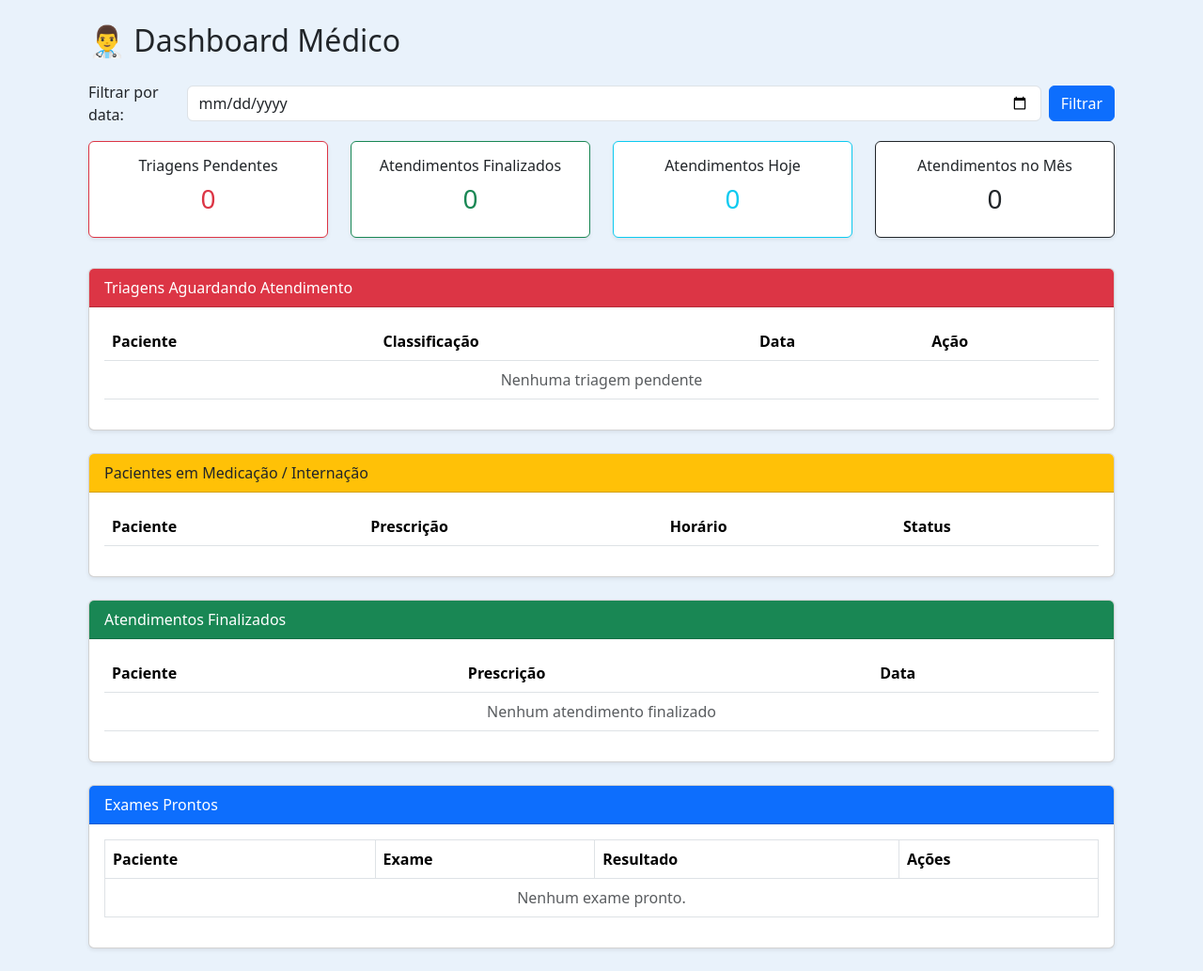
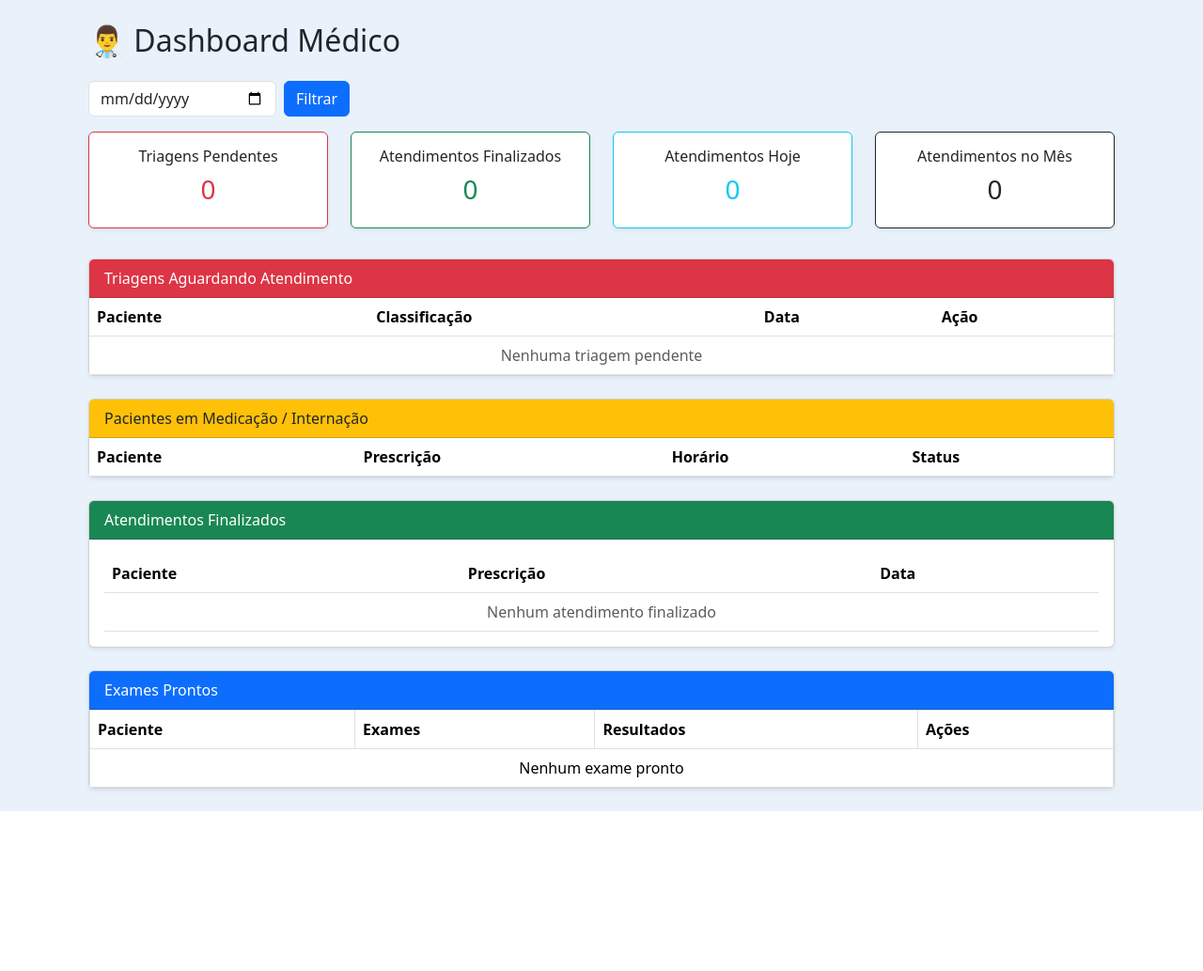
Before and after one commit to rfalves-wq/saude, a Django app: page /medico/dashboard/ in a window 1280 px wide. Shown: the part 56-1089 px from the top of the page at 94% size. After the commit the page ends 919 px from the top, so only its background shows below. Run offline with Django 5.2, Linux system fonts and the light colour scheme; a user stored in the database is signed in; data comes from the database, SQL or seed files in the repository; both versions use the stored data as it was after the commit; lists and menus that the app fills with data are empty; some libraries are stand-ins or nearby versions.

Commit message:
laboratorio_autalizado

```diff
--- a/medico/templates/medico/dashboard.html
+++ b/medico/templates/medico/dashboard.html
@@ -1,20 +1,19 @@
 {% extends 'usuarios/base.html' %}
+{% load static %}
 
 {% block title %}Dashboard Médico{% endblock %}
 
 {% block content %}
 <div class="container mt-4">
-
     <h2 class="mb-4">👨‍⚕️ Dashboard Médico</h2>
 
-    <!-- FILTRO -->
-    <form method="get" class="mb-3 d-flex align-items-center">
-        <label class="me-2">Filtrar por data:</label>
-        <input type="date" name="data_atendimento" value="{{ data_filtro }}" class="form-control me-2">
-        <button class="btn btn-primary">Filtrar</button>
+    <!-- FILTRO DE DATA -->
+    <form method="get" class="mb-3 d-flex align-items-center gap-2">
+        <input type="date" name="data_atendimento" value="{{ data_filtro }}" class="form-control" style="max-width: 200px;">
+        <button type="submit" class="btn btn-primary">Filtrar</button>
     </form>
 
-    <!-- CARDS -->
+    <!-- CARDS DE TOTAIS -->
     <div class="row mb-4">
         <div class="col-md-3 mb-2">
             <div class="card shadow-sm border-danger text-center">
@@ -24,7 +23,6 @@
                 </div>
             </div>
         </div>
-
         <div class="col-md-3 mb-2">
             <div class="card shadow-sm border-success text-center">
                 <div class="card-body">
@@ -33,7 +31,6 @@
                 </div>
             </div>
         </div>
-
         <div class="col-md-3 mb-2">
             <div class="card shadow-sm border-info text-center">
                 <div class="card-body">
@@ -42,7 +39,6 @@
                 </div>
             </div>
         </div>
-
         <div class="col-md-3 mb-2">
             <div class="card shadow-sm border-dark text-center">
                 <div class="card-body">
@@ -53,13 +49,13 @@
         </div>
     </div>
 
-    <!-- TRIAGENS -->
+    <!-- TRIAGENS PENDENTES -->
     <div class="card shadow-sm mb-4">
         <div class="card-header bg-danger text-white">
             Triagens Aguardando Atendimento
         </div>
-        <div class="card-body">
-            <table class="table table-hover align-middle">
+        <div class="card-body p-0">
+            <table class="table table-hover align-middle mb-0">
                 <thead>
                     <tr>
                         <th>Paciente</th>
@@ -87,16 +83,12 @@
                         </td>
                         <td>{{ t.data_triagem|date:"d/m/Y H:i" }}</td>
                         <td>
-                            <a href="{% url 'iniciar_atendimento' t.id %}" class="btn btn-sm btn-primary">
-                                Atender
-                            </a>
+                            <a href="{% url 'iniciar_atendimento' t.id %}" class="btn btn-sm btn-primary">Atender</a>
                         </td>
                     </tr>
                     {% empty %}
                     <tr>
-                        <td colspan="4" class="text-center text-muted">
-                            Nenhuma triagem pendente
-                        </td>
+                        <td colspan="4" class="text-center text-muted">Nenhuma triagem pendente</td>
                     </tr>
                     {% endfor %}
                 </tbody>
@@ -109,8 +101,8 @@
         <div class="card-header bg-warning text-dark">
             Pacientes em Medicação / Internação
         </div>
-        <div class="card-body">
-            <table class="table table-hover align-middle">
+        <div class="card-body p-0">
+            <table class="table table-hover align-middle mb-0">
                 <thead>
                     <tr>
                         <th>Paciente</th>
@@ -120,13 +112,12 @@
                     </tr>
                 </thead>
                 <tbody>
-
                     {% for a in aguardando_medicacao %}
                     <tr>
                         <td>{{ a.paciente.nome }}</td>
                         <td>{{ a.prescricao|default:"-" }}</td>
-                        <td>{{ a.horario_medicacao|date:"d/m/Y H:i"|default:"-" }}</td>
-                        <td><span class="badge bg-warning">Aguardando técnico</span></td>
+                        <td>{{ a.horario_medicacao|time:"H:i"|default:"-" }}</td>
+                        <td><span class="badge bg-warning text-dark">Aguardando técnico</span></td>
                     </tr>
                     {% endfor %}
 
@@ -134,7 +125,7 @@
                     <tr>
                         <td>{{ a.paciente.nome }}</td>
                         <td>{{ a.prescricao|default:"-" }}</td>
-                        <td>{{ a.horario_medicacao|date:"d/m/Y H:i"|default:"-" }}</td>
+                        <td>{{ a.horario_medicacao|time:"H:i"|default:"-" }}</td>
                         <td>
                             <a href="{% url 'decidir_atendimento' a.id %}" class="btn btn-sm btn-primary">
                                 Dispensar / Internar
@@ -151,7 +142,6 @@
                         <td><span class="badge bg-danger">Internado</span></td>
                     </tr>
                     {% endfor %}
-
                 </tbody>
             </table>
         </div>
@@ -163,7 +153,7 @@
             Atendimentos Finalizados
         </div>
         <div class="card-body" style="max-height:400px; overflow-y:auto;">
-            <table class="table table-hover">
+            <table class="table table-hover mb-0">
                 <thead>
                     <tr>
                         <th>Paciente</th>
@@ -180,9 +170,7 @@
                     </tr>
                     {% empty %}
                     <tr>
-                        <td colspan="3" class="text-center text-muted">
-                            Nenhum atendimento finalizado
-                        </td>
+                        <td colspan="3" class="text-center text-muted">Nenhum atendimento finalizado</td>
                     </tr>
                     {% endfor %}
                 </tbody>
@@ -190,44 +178,45 @@
         </div>
     </div>
 
-    <!-- EXAMES -->
+    <!-- EXAMES PRONTOS (agrupados por paciente) -->
     <div class="card shadow-sm mb-4">
         <div class="card-header bg-primary text-white">
             Exames Prontos
         </div>
-        <div class="card-body">
-            <table class="table table-bordered">
+        <div class="card-body p-0">
+            <table class="table table-bordered mb-0">
                 <thead>
                     <tr>
                         <th>Paciente</th>
-                        <th>Exame</th>
-                        <th>Resultado</th>
+                        <th>Exames</th>
+                        <th>Resultados</th>
                         <th>Ações</th>
                     </tr>
                 </thead>
                 <tbody>
-                    {% for exame in exames_prontos %}
-                    <tr>
-                        <td>{{ exame.atendimento.paciente.nome }}</td>
-                        <td>{{ exame.nome }}</td>
-                        <td>{{ exame.resultado|truncatechars:50 }}</td>
-                        <td>
-                            <a href="{% url 'visualizar_exame' exame.id %}" class="btn btn-sm btn-info">Ver</a>
-                            <a href="{% url 'gerar_pdf_exame' exame.id %}" class="btn btn-sm btn-secondary">PDF</a>
-                        </td>
-                    </tr>
-                    {% empty %}
-                    <tr>
-                        <td colspan="4" class="text-center text-muted">
-                            Nenhum exame pronto.
-                        </td>
-                    </tr>
-                    {% endfor %}
+                    {% if exames_prontos %}
+                        {% for e in exames_prontos %}
+                        <tr>
+                            <td>{{ e.paciente }}</td>
+                            <td>{{ e.exames|join:", " }}</td>
+                            <td>{{ e.resultados|join:", " }}</td>
+                            <td>
+                                {% for id in e.ids %}
+                                    <a href="{% url 'visualizar_exame' id %}" class="btn btn-sm btn-info">Ver</a>
+                                    <a href="{% url 'gerar_pdf_exame' id %}" class="btn btn-sm btn-secondary">PDF</a>
+                                {% endfor %}
+                            </td>
+                        </tr>
+                        {% endfor %}
+                    {% else %}
+                        <tr>
+                            <td colspan="4" class="text-center">Nenhum exame pronto</td>
+                        </tr>
+                    {% endif %}
                 </tbody>
             </table>
         </div>
     </div>
-
 </div>
 
 <style>
@@ -243,9 +232,7 @@
 </style>
 
 <script>
-setInterval(function(){
-    location.reload();
-}, 7000);
+setInterval(function(){ location.reload(); }, 7000);
 
 document.addEventListener("DOMContentLoaded", function() {
     let existeVermelho = document.querySelector(".alerta-vermelho");
--- a/medico/views.py
+++ b/medico/views.py
@@ -6,6 +6,19 @@ from django.contrib.auth.decorators import login_required
 from django.utils import timezone
 from django.db.models import Case, When, Value, IntegerField
 from django.db import transaction
+
+from triagem.models import Triagem
+from medico.models import Atendimento, Exame
+
+# ==================================================
+# IMPORTS
+# ==================================================
+from django.shortcuts import render, get_object_or_404, redirect
+from django.contrib.auth.decorators import login_required
+from django.utils import timezone
+from django.db.models import Case, When, Value, IntegerField
+from django.db import transaction
+from collections import OrderedDict
 
 from triagem.models import Triagem
 from medico.models import Atendimento, Exame
@@ -84,27 +97,49 @@ def medico_dashboard(request):
         data_atendimento__year=agora.year,
         data_atendimento__month=agora.month
     ).count()
-    exames_prontos = Exame.objects.filter(
-    atendimento__medico=request.user,
-    status="pronto"
-).select_related(
-    "atendimento",
-    "atendimento__paciente"
-).order_by("-id")
+
+    # 🔬 Exames prontos do dia, agrupados por paciente
+    exames_do_dia = Exame.objects.filter(
+        atendimento__medico=request.user,
+        atendimento__data_atendimento__date=filtro_data,
+        status="pronto"
+    ).select_related(
+        "atendimento",
+        "atendimento__paciente"
+    ).order_by(
+        "atendimento__paciente__nome",
+        "-atendimento__data_atendimento"
+    )
+
+    exames_por_paciente = OrderedDict()
+    for exame in exames_do_dia:
+        paciente_id = exame.atendimento.paciente.id
+        if paciente_id not in exames_por_paciente:
+            exames_por_paciente[paciente_id] = {
+                "paciente": exame.atendimento.paciente.nome,
+                "exames": [],
+                "resultados": [],
+                "ids": []
+            }
+        exames_por_paciente[paciente_id]["exames"].append(exame.nome)
+        exames_por_paciente[paciente_id]["resultados"].append(exame.resultado or "-")
+        exames_por_paciente[paciente_id]["ids"].append(exame.id)
+
+    exames_prontos = list(exames_por_paciente.values())
+
     context = {
-    "triagens": triagens,
-    "atendimentos_finalizados": atendimentos_finalizados,
-    "aguardando_medicacao": aguardando_medicacao,
-    "medicacao_aplicada": medicacao_aplicada,
-    "internacoes": internacoes,
-    "total_pendentes": total_pendentes,
-    "total_atendidos": total_atendidos,
-    "total_dia": total_dia,
-    "total_mes": total_mes,
-    "data_filtro": filtro_data,
-    "exames_prontos": exames_prontos,
-}
-
+        "triagens": triagens,
+        "atendimentos_finalizados": atendimentos_finalizados,
+        "aguardando_medicacao": aguardando_medicacao,
+        "medicacao_aplicada": medicacao_aplicada,
+        "internacoes": internacoes,
+        "total_pendentes": total_pendentes,
+        "total_atendidos": total_atendidos,
+        "total_dia": total_dia,
+        "total_mes": total_mes,
+        "data_filtro": filtro_data,
+        "exames_prontos": exames_prontos,
+    }
 
     return render(request, "medico/dashboard.html", context)
 
```
Also changed, not shown: db.sqlite3.
